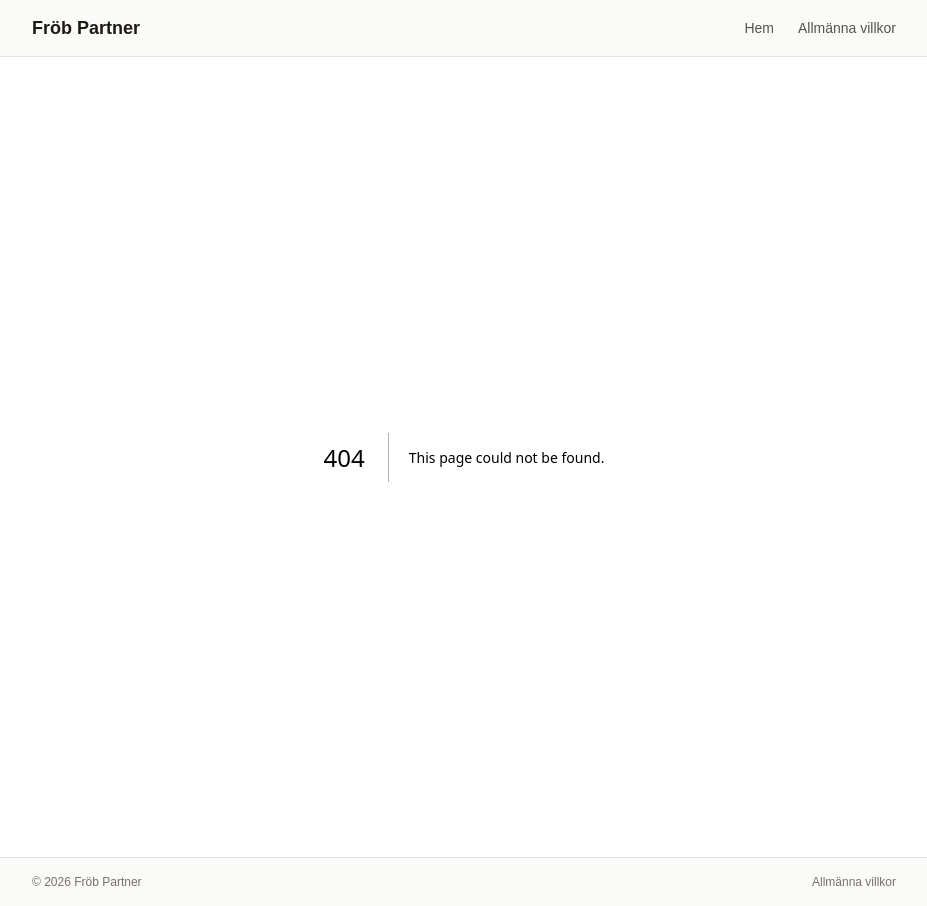
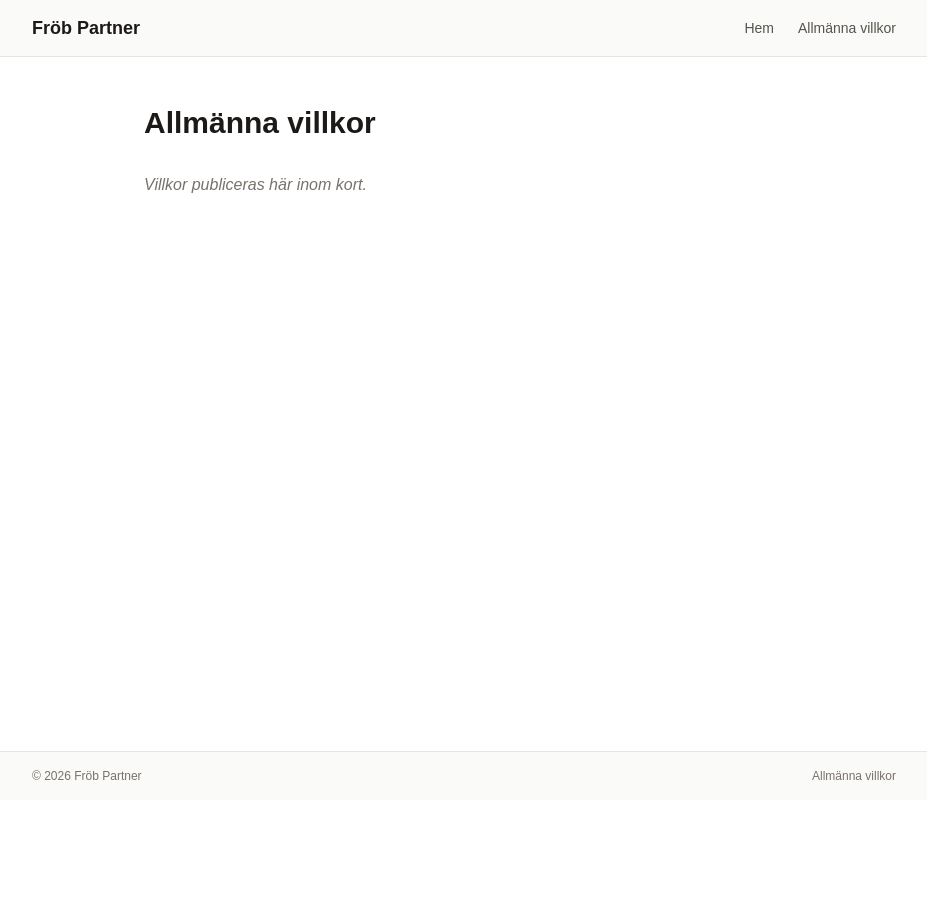
Before and after one commit to jofrb/frobpartner, a Next.js app: page /villkor in a window 1280 px wide. Before the commit this address had no page. Shown: the whole page, without its empty margins (176-1103 px from the left). After the commit the page ends 800 px from the top, so only its background shows below. Built offline with nearby package versions, Linux system fonts and the light colour scheme.

Commit message:
Add terms and conditions page (placeholder)
Creates /villkor route with correct metadata and a placeholder text.
Content to be filled in later.

```diff
--- /dev/null
+++ b/app/villkor/page.tsx
@@ -0,0 +1,16 @@
+import type { Metadata } from "next";
+
+export const metadata: Metadata = {
+  title: "Allmänna villkor – Fröb Partner",
+};
+
+export default function Villkor() {
+  return (
+    <div className="max-w-2xl mx-auto px-4 py-12">
+      <h1 className="text-2xl sm:text-3xl font-bold text-stone-900 mb-8">
+        Allmänna villkor
+      </h1>
+      <p className="text-stone-500 italic">Villkor publiceras här inom kort.</p>
+    </div>
+  );
+}
```
